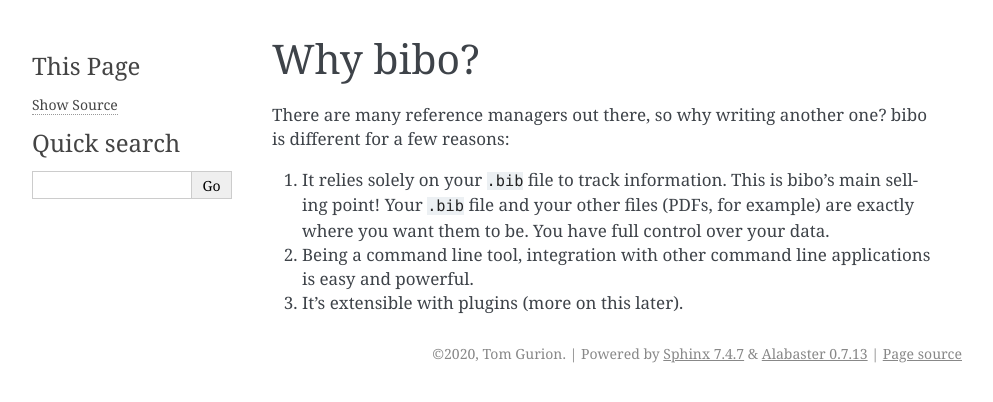
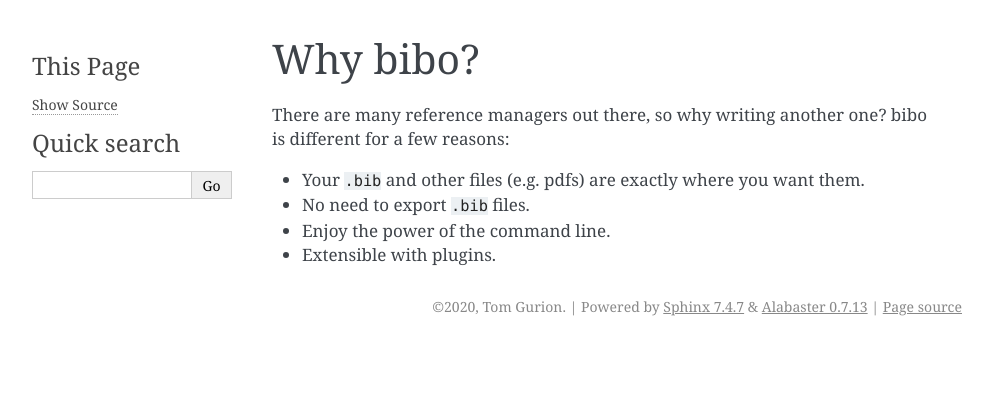
Before and after one commit to Nagasaki45/bibo, a Sphinx documentation site: the page built from docs/why.rst, in a window 1280 px wide. Shown: the top 402 px of the page, without its empty margins (148-1141 px from the left). Built offline with Sphinx 7.4.7, drawn with Linux system fonts in a browser that asks for light colours.

Commit message:
Better 'why bibo' docs

```diff
--- a/docs/why.rst
+++ b/docs/why.rst
@@ -3,6 +3,7 @@ Why bibo?
 
 There are many reference managers out there, so why writing another one? bibo is different for a few reasons:
 
-1. It relies solely on your ``.bib`` file to track information. This is bibo's main selling point! Your ``.bib`` file and your other files (PDFs, for example) are exactly where you want them to be. You have full control over your data.
-2. Being a command line tool, integration with other command line applications is easy and powerful.
-3. It's extensible with plugins (more on this later).
+- Your ``.bib`` and other files (e.g. pdfs) are exactly where you want them.
+- No need to export ``.bib`` files.
+- Enjoy the power of the command line.
+- Extensible with plugins.
```
